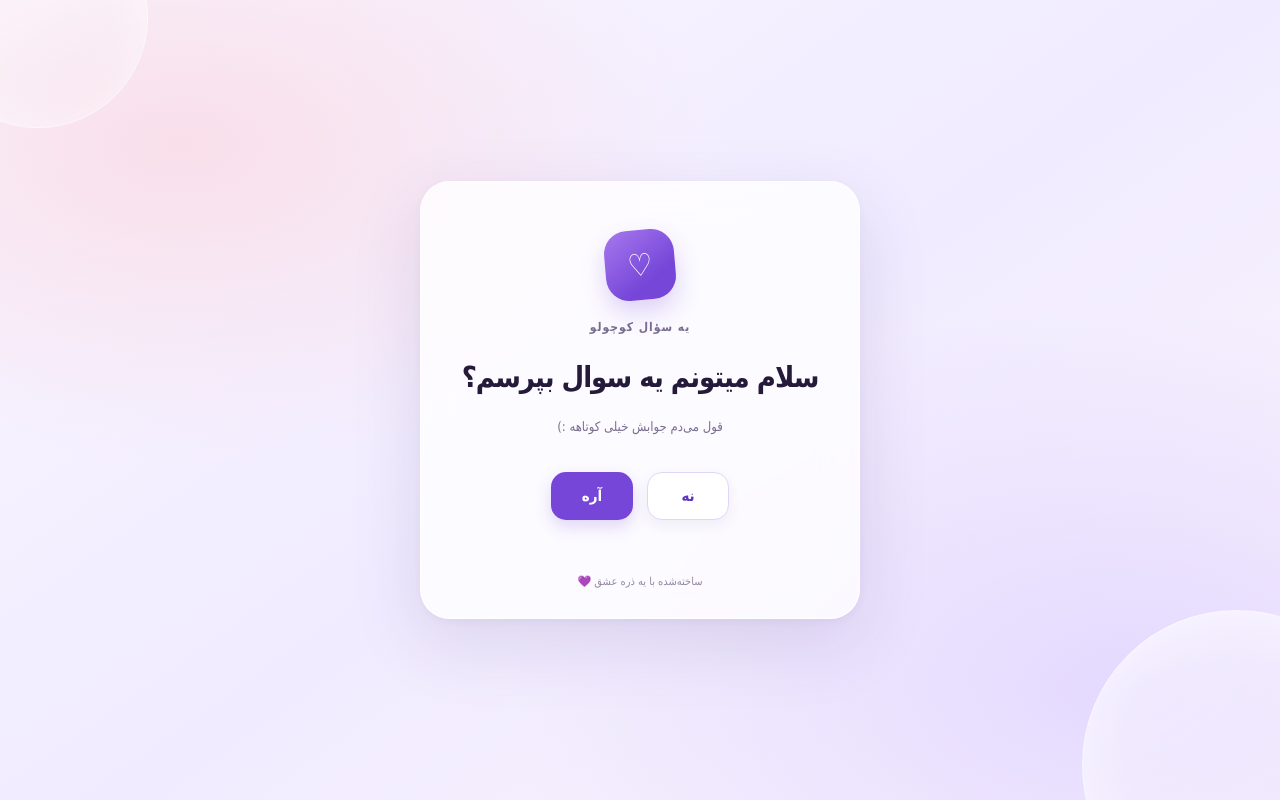
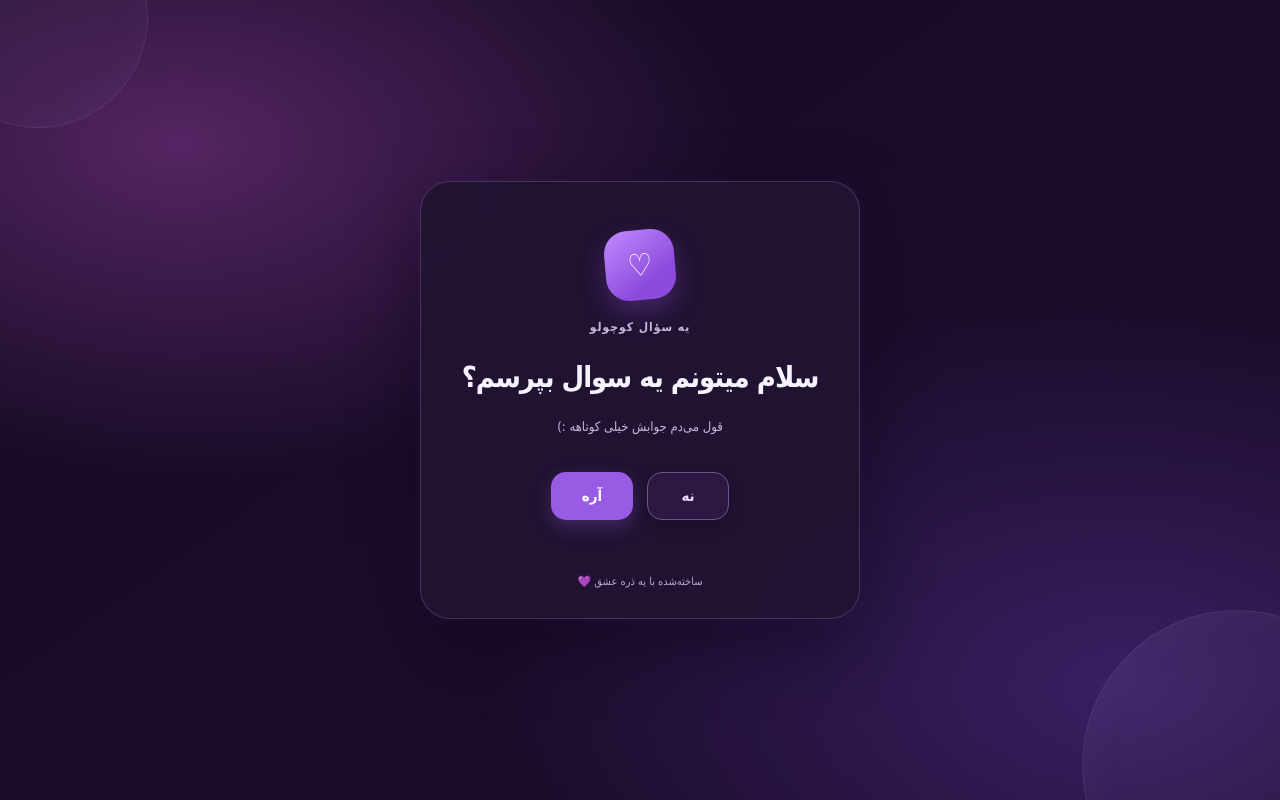
Before and after one commit to BPGalaxy/love-me, a plain HTML site: page index.html in a window 1280 px wide. Drawn offline with Linux system fonts and the light colour scheme; a small style sheet from the web is missing.

Commit message:
Update dark purple theme, Persian font, and button movement

```diff
--- a/index.html
+++ b/index.html
@@ -3,17 +3,19 @@
 <head>
   <meta charset="utf-8">
   <meta name="viewport" content="width=device-width, initial-scale=1">
-  <meta name="theme-color" content="#f4efff">
+    <meta name="theme-color" content="#160b24">
   <title>Love Me? 💜</title>
+  <link rel="preconnect" href="https://cdn.jsdelivr.net" crossorigin>
+  <link rel="stylesheet" href="https://cdn.jsdelivr.net/gh/rastikerdar/vazirmatn@v33.003/Vazirmatn-font-face.css">
   <style>
     :root {
-      color-scheme: light;
-      --ink: #251a3a;
-      --muted: #796d8e;
-      --purple: #7546d8;
-      --purple-dark: #6034bf;
-      --lavender: #eee7ff;
-      --pink: #f8dce9;
+      color-scheme: dark;
+      --ink: #f8f1ff;
+      --muted: #c9b8dc;
+      --purple: #995be4;
+      --purple-dark: #b27af3;
+      --lavender: #2b1942;
+      --pink: #f1a0ca;
     }
 
     * { box-sizing: border-box; }
@@ -30,10 +32,10 @@
       overflow: hidden;
       color: var(--ink);
       background:
-        radial-gradient(ellipse at 14% 18%, #f9dfea 0, transparent 34%),
-        radial-gradient(ellipse at 88% 86%, #e4d9ff 0, transparent 39%),
-        linear-gradient(145deg, #faf7ff, #f0ebff 52%, #fbf4fb);
-      font-family: Tahoma, "Segoe UI", Arial, sans-serif;
+        radial-gradient(ellipse at 14% 18%, #542563 0, transparent 36%),
+        radial-gradient(ellipse at 88% 86%, #382063 0, transparent 40%),
+        linear-gradient(145deg, #12091f, #1b0d2c 52%, #190923);
+      font-family: Vazirmatn, Tahoma, "Segoe UI", Arial, sans-serif;
     }
 
     .orb {
@@ -42,9 +44,9 @@
       width: 220px;
       aspect-ratio: 1;
       border-radius: 50%;
-      background: linear-gradient(145deg, #fff8, #ffffff08);
-      border: 1px solid #fff9;
-      box-shadow: inset 0 0 50px #fff8;
+      background: linear-gradient(145deg, #d9b8ff12, #ffffff02);
+      border: 1px solid #e7d7ff17;
+      box-shadow: inset 0 0 50px #d9b8ff0b;
       pointer-events: none;
     }
     .orb.one { top: -92px; left: -72px; }
@@ -56,10 +58,10 @@
       width: min(100%, 440px);
       padding: clamp(28px, 7vw, 48px) clamp(20px, 6vw, 40px) 30px;
       text-align: center;
-      border: 1px solid #ffffffd9;
+      border: 1px solid #e6d1ff2e;
       border-radius: 30px;
-      background: #ffffffc9;
-      box-shadow: 0 24px 70px #49317a20, 0 3px 12px #49317a0c;
+      background: #211332e8;
+      box-shadow: 0 24px 70px #08031175, 0 3px 18px #7a48b31c;
       backdrop-filter: blur(18px);
       -webkit-backdrop-filter: blur(18px);
     }
@@ -72,8 +74,8 @@
       place-items: center;
       border-radius: 23px;
       color: #fff;
-      background: linear-gradient(145deg, #a778ed, #7546d8 70%);
-      box-shadow: 0 12px 24px #7546d83b;
+      background: linear-gradient(145deg, #c18aff, #8d4bdd 70%);
+      box-shadow: 0 12px 24px #8d4bdd50;
       font-size: 31px;
       transform: rotate(-5deg);
     }
@@ -140,26 +142,26 @@
       right: calc(50% + 7px);
       color: #fff;
       background: var(--purple);
-      box-shadow: 0 7px 16px #7546d834;
+      box-shadow: 0 7px 18px #995be448;
     }
 
     .yes-button:hover, .heart-button:hover {
       background: var(--purple-dark);
-      box-shadow: 0 10px 20px #7546d84a;
+      box-shadow: 0 10px 22px #995be45c;
     }
 
     .no-button {
       position: absolute;
       top: 13px;
       right: calc(50% - 89px);
-      color: var(--purple-dark);
-      border-color: #e1d5fa;
-      background: #fff;
-      box-shadow: 0 5px 14px #49317a12;
+      color: #eadcff;
+      border-color: #71558f;
+      background: #2b1942;
+      box-shadow: 0 5px 14px #08031136;
       user-select: none;
     }
 
-    .no-button:hover { border-color: #cbb6f5; }
+    .no-button:hover { border-color: #ad8bd3; }
 
     .heart-button {
       right: 50%;
@@ -172,7 +174,7 @@
 
     .footer {
       margin: 4px 0 0;
-      color: #9589a5;
+      color: #b6a4cd;
       font-size: 11px;
     }
 
@@ -255,20 +257,24 @@
 
     function teleportNo() {
       if (stage !== 1) return;
-      const zoneRect = zone.getBoundingClientRect();
       const noRect = noButton.getBoundingClientRect();
       const yesRect = yesButton.getBoundingClientRect();
-      const maxX = Math.max(0, zoneRect.width - noRect.width);
-      const maxY = Math.max(0, zoneRect.height - noRect.height);
+      const viewportWidth = document.documentElement.clientWidth;
+      const viewportHeight = document.documentElement.clientHeight;
+      const margin = 14;
+      const maxX = Math.max(0, viewportWidth - noRect.width - margin);
+      const maxY = Math.max(0, viewportHeight - noRect.height - margin);
+      const minX = Math.min(margin, maxX);
+      const minY = Math.min(margin, maxY);
       let x = 0;
       let y = 0;
       let safeSpot = false;
 
       for (let attempt = 0; attempt < 30; attempt += 1) {
-        x = Math.random() * maxX;
-        y = Math.random() * maxY;
-        const left = zoneRect.left + x;
-        const top = zoneRect.top + y;
+        x = minX + Math.random() * (maxX - minX);
+        y = minY + Math.random() * (maxY - minY);
+        const left = x;
+        const top = y;
         const separated =
           left + noRect.width + 14 < yesRect.left ||
           left > yesRect.right + 14 ||
@@ -285,6 +291,7 @@
         y = maxY;
       }
 
+      noButton.style.position = "fixed";
       noButton.style.right = "auto";
       noButton.style.left = x + "px";
       noButton.style.top = y + "px";
```
